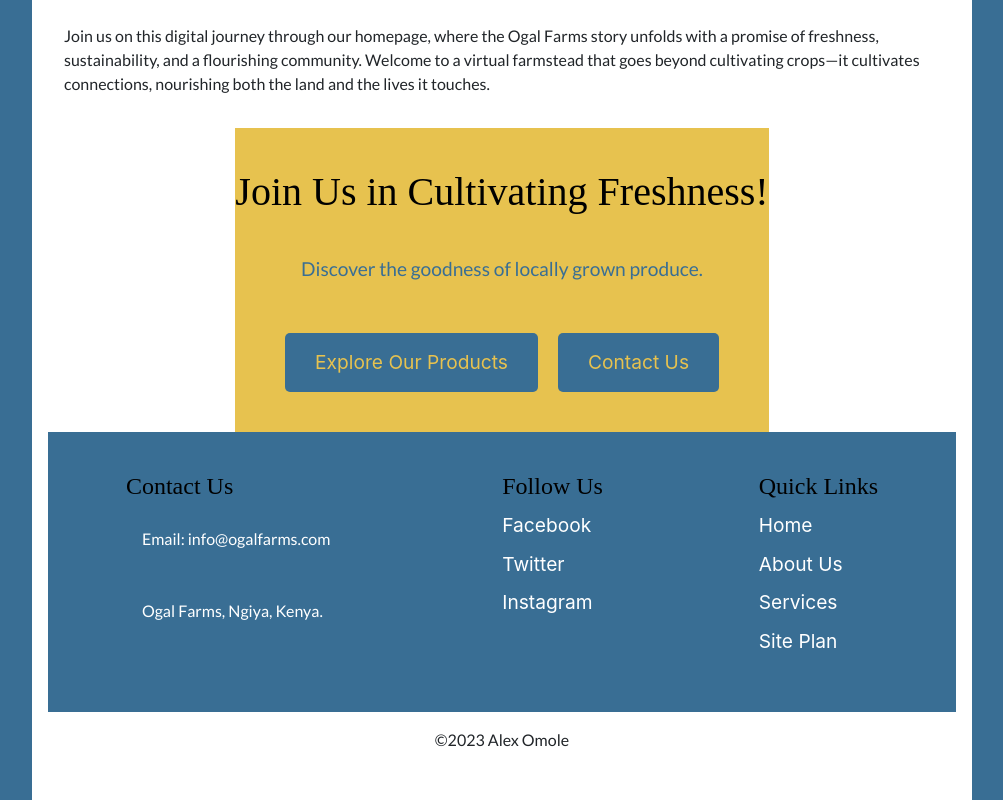
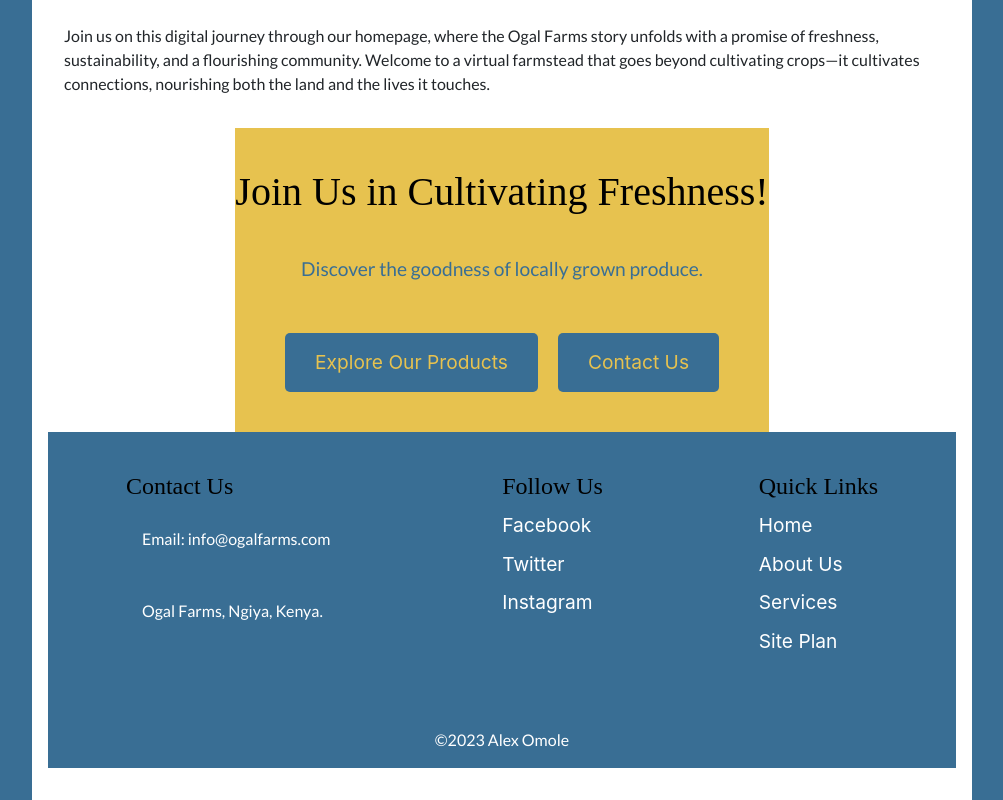
Before and after one commit to omolea/HOME-PAGE, a plain HTML site: page index.html in a window 1280 px wide. Shown: the part 1499-2299 px from the top of the page, without its empty margins (138-1141 px from the left). Drawn offline with nearby package versions, Linux system fonts and the light colour scheme; a web font is replaced by a local one.

Commit message:
site-plan.css

```diff
--- a/site-plan.css
+++ b/site-plan.css
@@ -423,6 +423,8 @@ nav a:hover {
 }
 .center{
   text-align: center;
+  background-color: #396E94;
+  color: white;
 }
 
 /* Additional styling for responsiveness (adjust as needed) */
```
